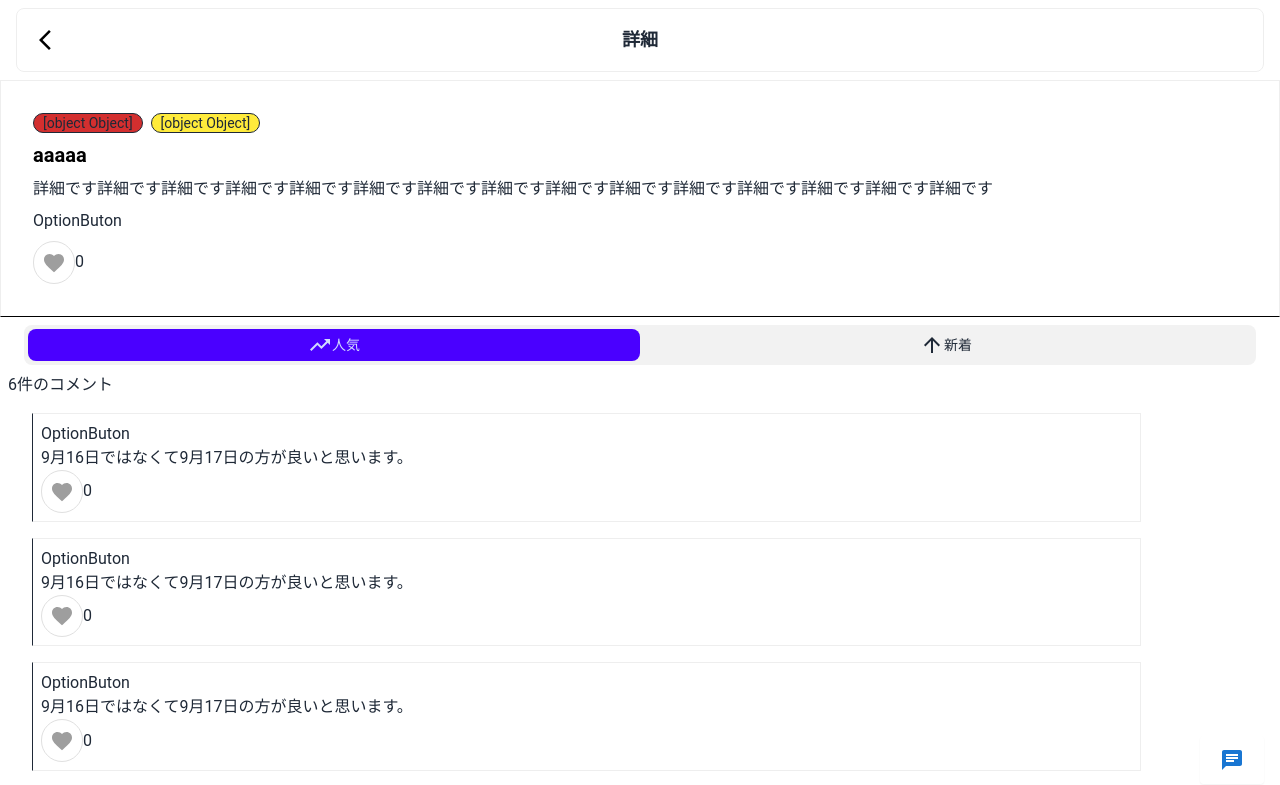
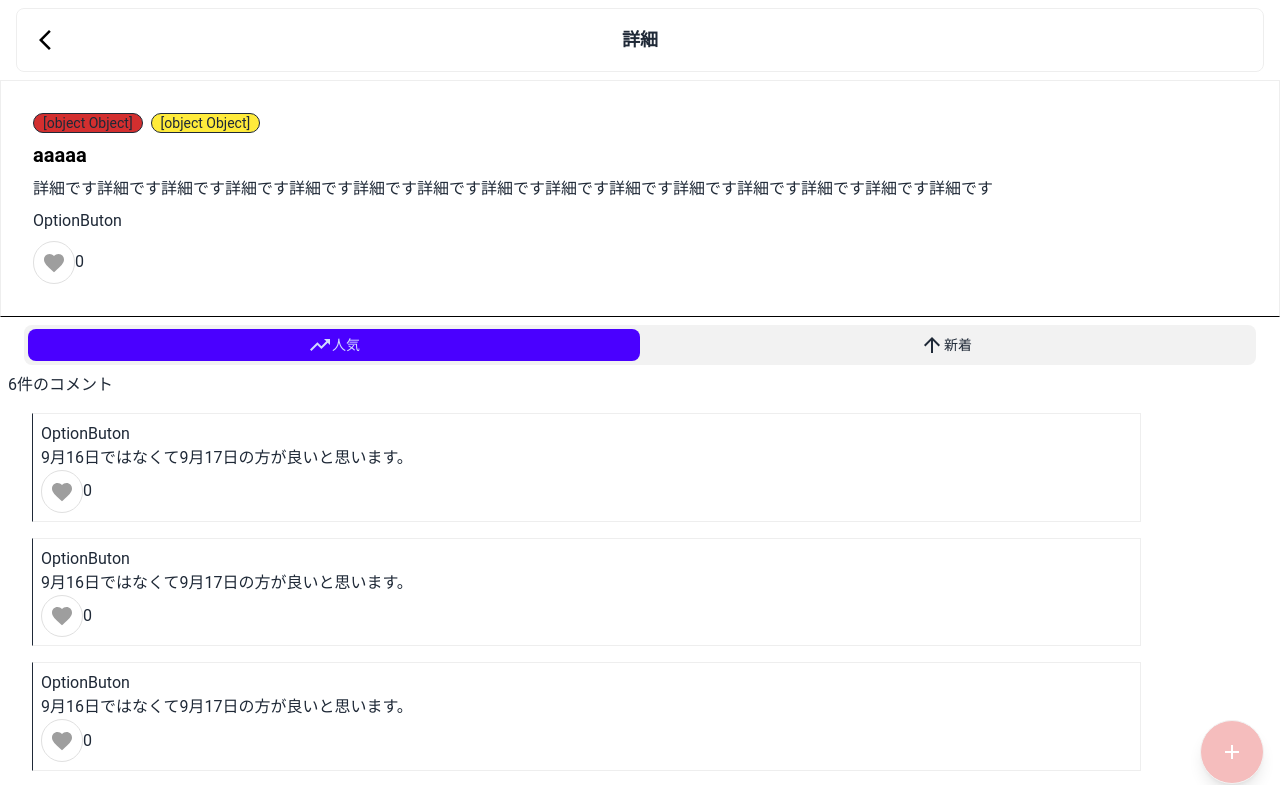
Before and after one commit to masa-massara/Unei-Frontend, a Next.js app: page /detail in a window 1280 px wide. Shown: the top 785 px of the page. Built offline with nearby package versions, Linux system fonts and the light colour scheme.

Commit message:
コメント投稿機能を作成

```diff
--- a/app/api/postComment.ts
+++ b/app/api/postComment.ts
@@ -0,0 +1,8 @@
+"use server";
+
+export async function postComment(formData: FormData) {
+  const comment = formData.get("name");
+  const select = formData.get("select");
+  console.log(comment);
+  console.log(select);
+}
--- /dev/null
+++ b/app/api/postEvent.ts
@@ -0,0 +1,2 @@
+"use server";
+export default async function postEvent() {}
--- a/app/api/postIdea.ts
+++ /dev/null
@@ -1,2 +0,0 @@
-"use server";
-export default async function postIdea() {}
--- /dev/null
+++ b/app/comment/page.tsx
@@ -0,0 +1,17 @@
+"use client";
+import CommentPost from "../components/CommentPost";
+import EventDetail from "../components/EventDetail";
+import RouteHeader from "../components/Header/RouteHeader";
+
+const DetailPage = () => {
+  const headerTitle = "コメント";
+  return (
+    <div>
+      <RouteHeader title={headerTitle} prePath={"/detail"} />
+      <EventDetail />
+      <CommentPost />
+    </div>
+  );
+};
+
+export default DetailPage;
--- a/app/components/CommentPost.tsx
+++ b/app/components/CommentPost.tsx
@@ -1,34 +1,85 @@
-import { Button } from "@mui/material";
-import ChatIcon from "@mui/icons-material/Chat";
+import { useState } from "react";
+import { postComment } from "../api/postComment";
+import HomeIcon from "@mui/icons-material/Home";
+import PlaceIcon from "@mui/icons-material/Place";
+import ArrowDropUpOutlinedIcon from "@mui/icons-material/ArrowDropUpOutlined";
+import PeopleAltOutlinedIcon from "@mui/icons-material/PeopleAltOutlined";
 
 const CommentPost = () => {
+  const [selectedIcon, setSelectedIcon] = useState({
+    icon: <ArrowDropUpOutlinedIcon />,
+    text: "選択",
+  });
+
+  const handleSelect = (icon: any, text: string) => {
+    setSelectedIcon({ icon, text });
+  };
+
+  // Custom submit handler
+  const handleSubmit = async (e: React.FormEvent<HTMLFormElement>) => {
+    e.preventDefault();
+    const formData = new FormData(e.currentTarget);
+
+    // Append selected icon text to the form data
+    formData.append("select", selectedIcon.text);
+
+    // Call the postComment function with the form data
+    await postComment(formData);
+  };
+
   return (
-    <div className="grid fixed bottom-4 right-4 z-10">
-      <Button
-        className="btn"
-        onClick={() => {
-          const modal = document.getElementById(
-            "comment_modal"
-          ) as HTMLDialogElement;
-          modal?.showModal();
-        }}
-      >
-        <ChatIcon className="size-16" />
-      </Button>
-      <dialog id="comment_modal" className="modal">
-        <div className="modal-box">
-          <form method="dialog">
-            <button className="btn btn-sm btn-circle btn-ghost absolute right-2 top-2">
-              ✕
-            </button>
-            <textarea
-              className="textarea"
-              placeholder="コメントを入力"
-            ></textarea>
-          </form>
+    <form onSubmit={handleSubmit} className="p-4 border">
+      <div className="flex justify-between">
+        <div className="dropdown dropdown-top">
+          <div tabIndex={0} role="button" className="btn m-1">
+            {selectedIcon.icon ? (
+              <div className="flex items-center">
+                {selectedIcon.icon}
+                <span className="ml-2">{selectedIcon.text}</span>
+              </div>
+            ) : (
+              selectedIcon.text
+            )}
+          </div>
+          <ul
+            tabIndex={0}
+            className="dropdown-content menu bg-base-100 rounded-box z-[1] w-52 p-2 shadow"
+          >
+            <li>
+              <a onClick={() => handleSelect(<HomeIcon />, "予定日")}>
+                <HomeIcon />
+                予定日
+              </a>
+            </li>
+            <li>
+              <a onClick={() => handleSelect(<PlaceIcon />, "場所")}>
+                <PlaceIcon />
+                場所
+              </a>
+            </li>
+            <li>
+              <a
+                onClick={() => handleSelect(<PeopleAltOutlinedIcon />, "規模")}
+              >
+                <PeopleAltOutlinedIcon />
+                規模
+              </a>
+            </li>
+          </ul>
         </div>
-      </dialog>
-    </div>
+        <button
+          type="submit"
+          className="bg-custom-pink font-bold m-1 w-16 h-12 rounded-2xl"
+        >
+          送信
+        </button>
+      </div>
+      <textarea
+        name="name"
+        placeholder="コメントを入力"
+        className="border w-full"
+      ></textarea>
+    </form>
   );
 };
 
--- /dev/null
+++ b/app/components/FixedButton.tsx
@@ -0,0 +1,24 @@
+import AddOutlinedIcon from "@mui/icons-material/AddOutlined";
+import Link from "next/link";
+
+type Props = {
+  link: string;
+  onClick: () => void;
+};
+
+const FixedButton = ({ link, onClick }: Props) => {
+  return (
+    <div className="fixed bottom-4 right-4 z-20">
+      <Link
+        href={link}
+        className="btn bg-custom-pink shadow-lg text-white rounded-full w-16 h-16 flex items-center justify-center"
+      >
+        <button onClick={onClick}>
+          <AddOutlinedIcon className="text-3xl" />
+        </button>
+      </Link>
+    </div>
+  );
+};
+
+export default FixedButton;
--- a/app/components/Header/RouteHeader.tsx
+++ b/app/components/Header/RouteHeader.tsx
@@ -2,12 +2,13 @@ import ArrowBackIosNewIcon from "@mui/icons-material/ArrowBackIosNew";
 
 type Props = {
   title: string;
+  prePath: string;
 };
 
-const RouteHeader = ({ title }: Props) => {
+const RouteHeader = ({ title, prePath }: Props) => {
   return (
     <div className="fixed flex mx-4 w-[calc(100%-2rem)] mt-2 top-0 z-50 h-16 border bg-white border-gray-200 items-center rounded-lg justify-between">
-      <a href="/" className="ml-4 text-black">
+      <a href={prePath} className="ml-4 text-black">
         <ArrowBackIosNewIcon />
       </a>
       <div className="text-center">
--- a/app/components/PostButton.tsx
+++ b/app/components/PostButton.tsx
@@ -1,14 +1,11 @@
 import AddCircleOutlineIcon from "@mui/icons-material/AddCircleOutline";
-import { Button } from "@mui/material";
 import Link from "next/link";
 
 const PostButton = () => {
   return (
     <div className="grid fixed bottom-4 right-4 z-20">
       <Link href="/post">
-        <Button>
-          <AddCircleOutlineIcon className="size-16" />
-        </Button>
+        <AddCircleOutlineIcon className="size-16" />
       </Link>
     </div>
   );
--- a/app/detail/page.tsx
+++ b/app/detail/page.tsx
@@ -1,9 +1,11 @@
 "use client";
+import { useState } from "react";
 import CommentPost from "../components/CommentPost";
 import EventDetail from "../components/EventDetail";
 import Comments from "../components/Comments";
 import RouteHeader from "../components/Header/RouteHeader";
 import SortSegmentedControl from "../components/SortSegmentedControl";
+import FixedButton from "../components/FixedButton";
 
 const DetailPage = () => {
   const comments = [
@@ -15,17 +17,25 @@ const DetailPage = () => {
     "9月16日ではなくて9月17日の方が良いと思います。",
   ];
 
+  const [isCommentPostVisible, setIsCommentPostVisible] = useState(false);
   const headerTitle = "詳細";
+
+  const onClickPostComment = () => {
+    setIsCommentPostVisible(true);
+    window.scrollTo({ top: 0, behavior: "smooth" });
+  };
+
   return (
     <div>
-      <RouteHeader title={headerTitle} />
+      <RouteHeader title={headerTitle} prePath={"/detail"} />
       <EventDetail />
-      {/* <div className="sticky top-20"> */}
       <div className="my-2">
         <SortSegmentedControl />
       </div>
-      {/* </div> */}
-      <CommentPost />
+      {!isCommentPostVisible && (
+        <FixedButton link={""} onClick={onClickPostComment} />
+      )}
+      {isCommentPostVisible && <CommentPost />}
       <Comments comments={comments} />
     </div>
   );
--- a/app/post/page.tsx
+++ b/app/post/page.tsx
@@ -1,12 +1,12 @@
 import React from "react";
-import postIdea from "../api/postIdea";
 import BaseInput from "../components/BaseInput";
 import HashTag from "../components/HashTag";
+import postEvent from "../api/postEvent";
 
 const Post = () => {
   return (
     <div>
-      <form action={postIdea}>
+      <form action={postEvent}>
         {/**
          * 1.タイトル
          * 2.内容
--- a/tailwind.config.ts
+++ b/tailwind.config.ts
@@ -11,14 +11,26 @@ const config = withMT({
   theme: {
     extend: {
       colors: {
-        background: "var(--background)",
-        foreground: "var(--foreground)",
+        "custom-pink": "#f5bdbd",
+        "custom-primary": "#a5b4fc",
       },
     },
   },
   plugins: [require("daisyui")],
   daisyui: {
-    themes: ["light", "dark"],
+    themes: [
+      {
+        mytheme: {
+          primary: "#a5b4fc", // カスタムカラー
+          pink: "#f5bdbd",
+          accent: "#6ee7b7",
+          neutral: "#3d4451",
+          "base-100": "#ffffff",
+        },
+      },
+      "light",
+      "dark",
+    ],
   },
 }) as Config;
 export default config;
```
